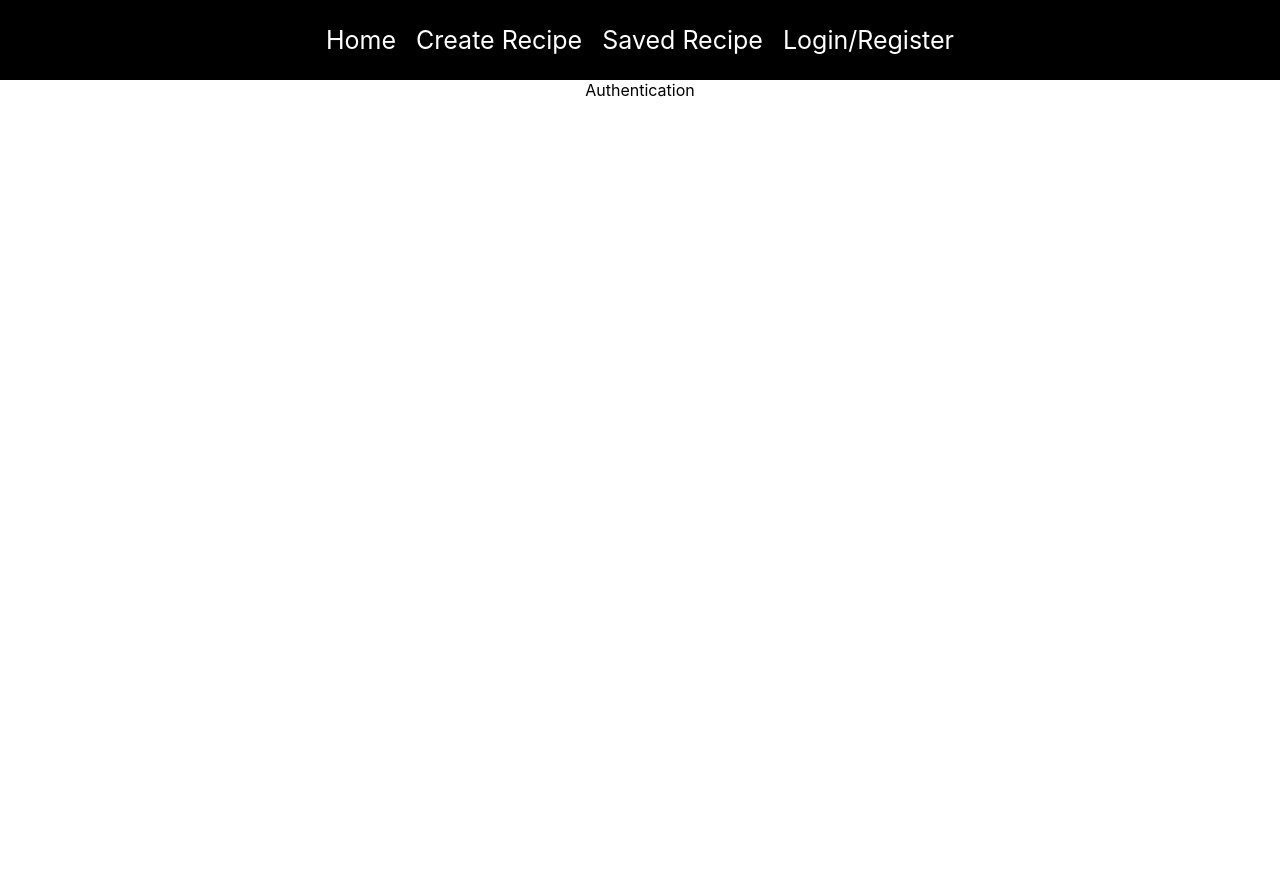
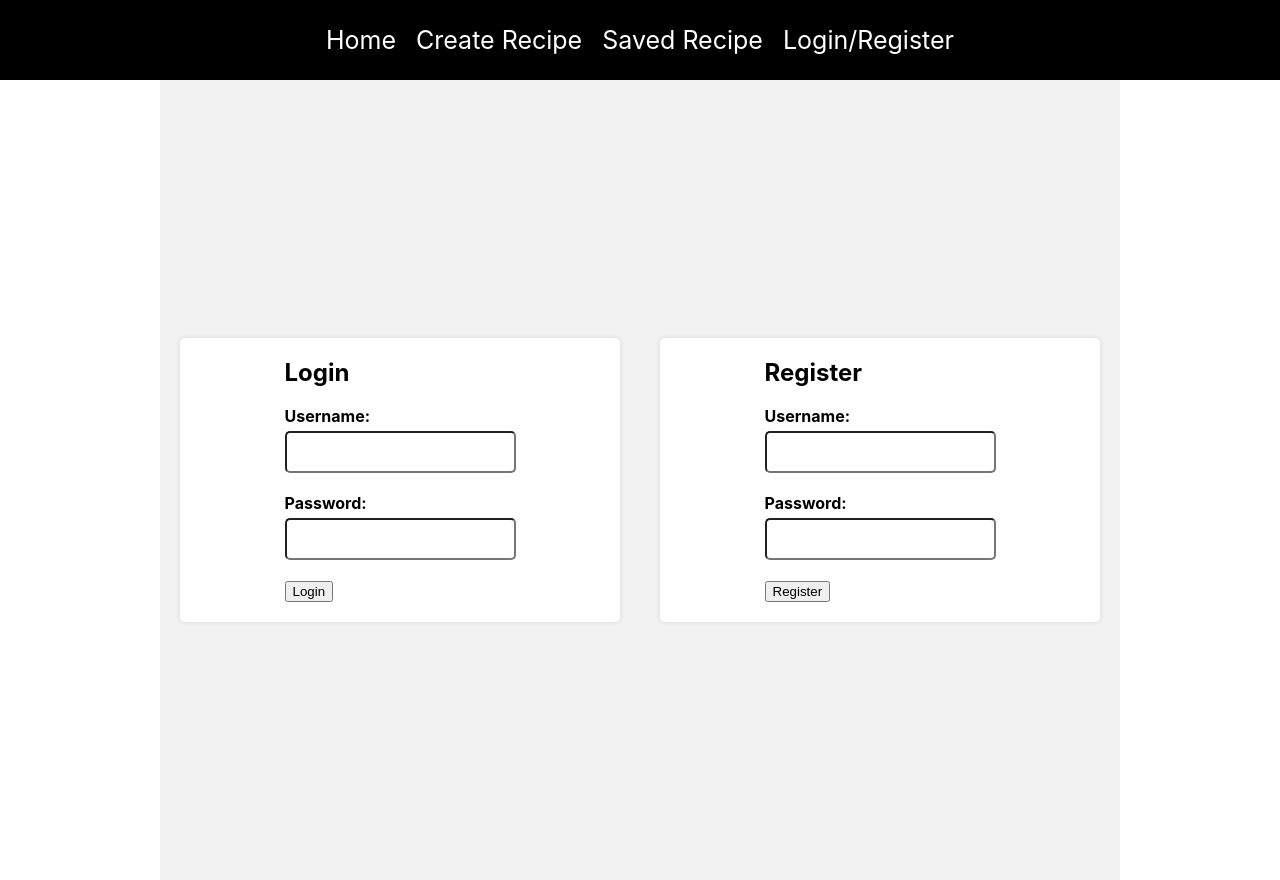
Before and after one commit to nikumaruku/web-dev-23, a React (Create React App) app in the folder MERN/Recipe App/client/: page /auth in a window 1280 px wide. Before the commit the page ends 800 px from the top, so only its background shows below. Built offline with nearby package versions, Linux system fonts and the light colour scheme.

Commit message:
Implement Login + Register function

```diff
--- a/MERN/Recipe App/client/src/components/navbar.js
+++ b/MERN/Recipe App/client/src/components/navbar.js
@@ -1,12 +1,24 @@
-import { Link } from "react-router-dom";
+import { Link, useNavigate } from "react-router-dom";
+import { useCookies } from "react-cookie";
 
 export const Navbar = () => {
+  const [cookies, setCookies] = useCookies(["access_token"]);
+  const navigate = useNavigate();
+
+  const logout = () => {
+    setCookies("access_token", "");
+    navigate("/auth");
+  };
   return (
     <div className="navbar">
       <Link to="/">Home</Link>
       <Link to="/create-recipe">Create Recipe</Link>
       <Link to="/saved-recipe">Saved Recipe</Link>
-      <Link to="/auth">Login/Register</Link>
+      {!cookies.access_token ? (
+        <Link to="/auth">Login/Register</Link>
+      ) : (
+        <button onClick={logout}>Logout</button>
+      )}
     </div>
   );
 };
--- a/MERN/Recipe App/client/src/pages/auth.js
+++ b/MERN/Recipe App/client/src/pages/auth.js
@@ -1,3 +1,113 @@
+import { useState } from "react";
+import axios from "axios";
+import { useCookies } from "react-cookie";
+import { useNavigate } from "react-router-dom";
+
 export const Auth = () => {
-  return <div>Authentication</div>;
+  return (
+    <div className="auth">
+      <Login />
+      <Register />
+    </div>
+  );
 };
+
+const Login = () => {
+  const [username, setUsername] = useState("");
+  const [password, setPassword] = useState("");
+  const [_, setCookies] = useCookies(["access_token"]);
+
+  const navigate = useNavigate();
+
+  const handleLogin = async (e) => {
+    e.preventDefault();
+    try {
+      const response = await axios.post("http://localhost:3001/auth/login", {
+        username,
+        password,
+      });
+      setCookies("access_token", response.data.token);
+      navigate("/");
+    } catch (err) {
+      console.error(err);
+      alert("Something went wrong! Try again");
+    }
+  };
+
+  return (
+    <Form
+      username={username}
+      setUsername={setUsername}
+      password={password}
+      setPassword={setPassword}
+      label="Login"
+      onSubmit={handleLogin}
+    />
+  );
+};
+
+const Register = () => {
+  const [username, setUsername] = useState("");
+  const [password, setPassword] = useState("");
+
+  const handleRegister = async (e) => {
+    e.preventDefault();
+    try {
+      await axios.post("http://localhost:3001/auth/register", {
+        username,
+        password,
+      });
+      alert("Registration successful! Please proceed to login");
+    } catch (err) {
+      console.error(err);
+      alert("Something went wrong! Try again");
+    }
+  };
+
+  return (
+    <Form
+      username={username}
+      setUsername={setUsername}
+      password={password}
+      setPassword={setPassword}
+      label="Register"
+      onSubmit={handleRegister}
+    />
+  );
+};
+
+const Form = ({
+  username,
+  setUsername,
+  password,
+  setPassword,
+  label,
+  onSubmit,
+}) => {
+  return (
+    <div className="auth-container">
+      <form onSubmit={onSubmit}>
+        <h2>{label}</h2>
+        <div className="form-group">
+          <label htmlFor="username">Username: </label>
+          <input
+            type="text"
+            id="username"
+            value={username}
+            onChange={(e) => setUsername(e.target.value)}
+          />
+        </div>
+        <div className="form-group">
+          <label htmlFor="password">Password: </label>
+          <input
+            type="password"
+            id="password"
+            value={password}
+            onChange={(e) => setPassword(e.target.value)}
+          />
+        </div>
+        <button type="submit">{label}</button>
+      </form>
+    </div>
+  );
+};
```
